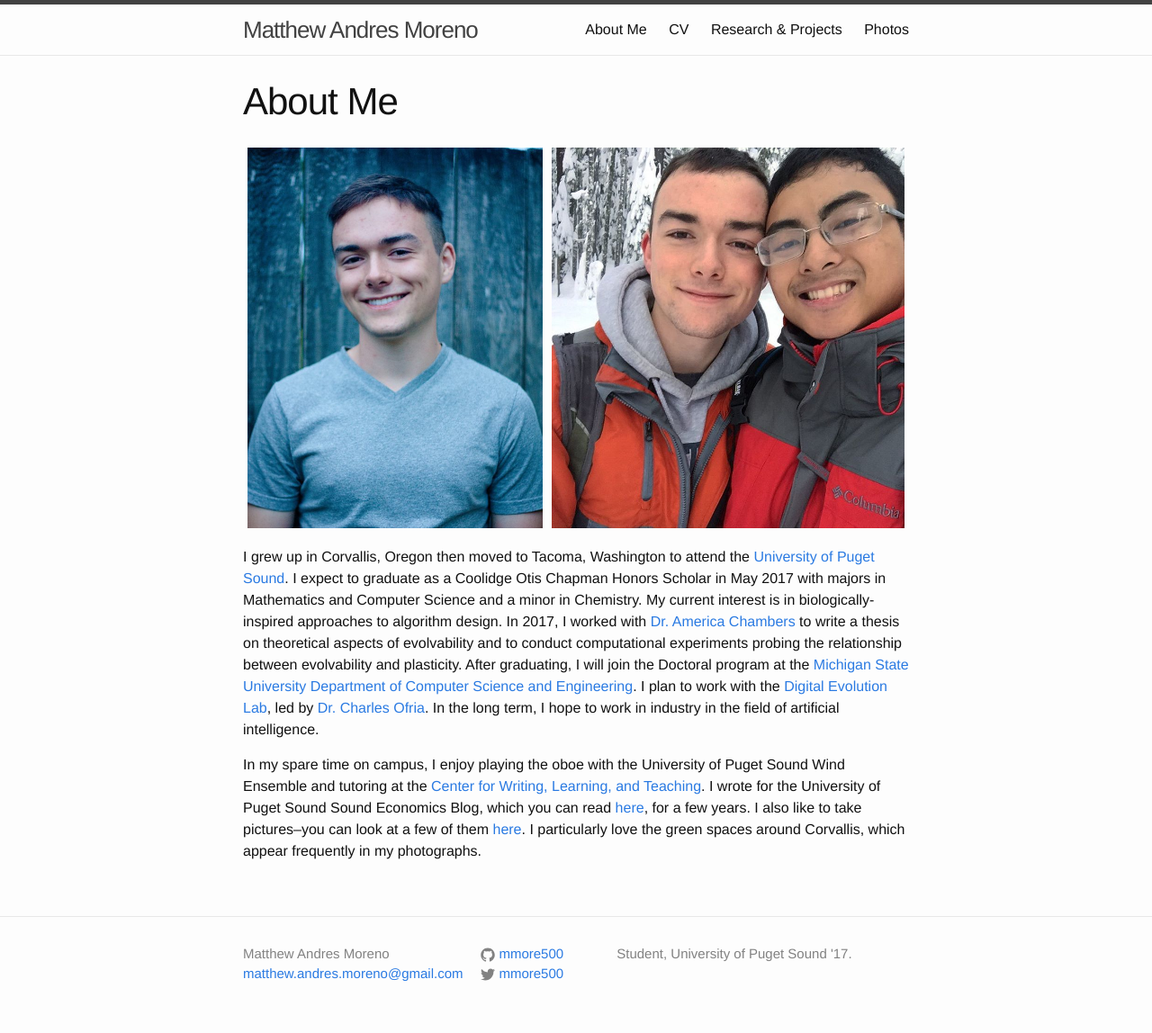
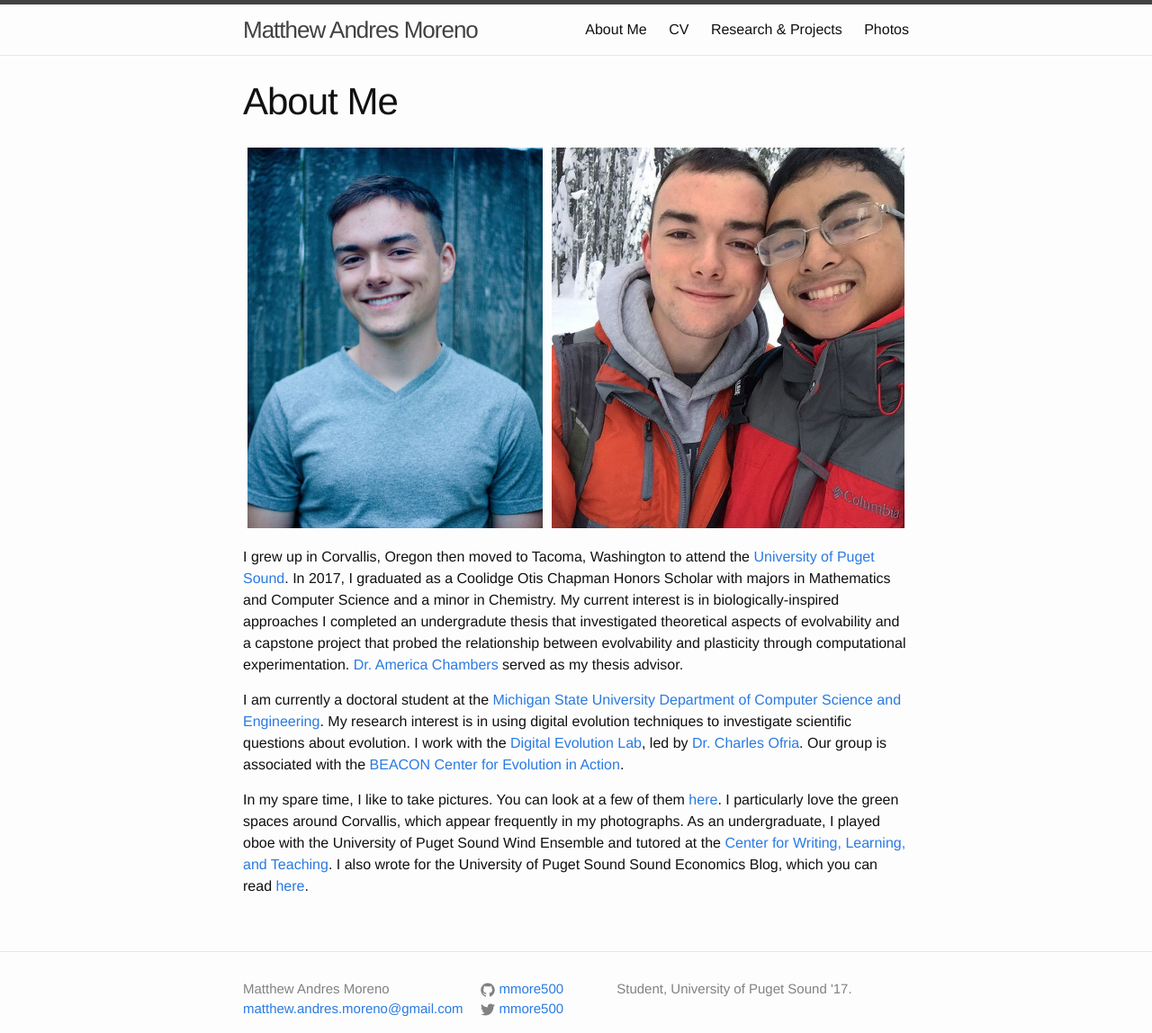
Before and after one commit to mmore500/mmore500.github.io, a Jekyll site: the page built from about.md, in a window 1280 px wide. Shown: the whole page at 90% size. Built offline with Jekyll 4.4.1, drawn with Linux system fonts in a browser that asks for light colours; before the commit the page ends 1109 px from its top, so only the background shows below that.

Commit message:
Update about me text

```diff
--- a/about.md
+++ b/about.md
@@ -41,15 +41,17 @@ permalink: /about/
 
 
 I grew up in Corvallis, Oregon then moved to Tacoma, Washington to attend the [University of Puget Sound](https://www.pugetsound.edu/).
-I expect to graduate as a Coolidge Otis Chapman Honors Scholar in May 2017 with majors in Mathematics and Computer Science and a minor in Chemistry.
+In 2017, I graduated as a Coolidge Otis Chapman Honors Scholar with majors in Mathematics and Computer Science and a minor in Chemistry.
 My current interest is in biologically-inspired approaches
-to algorithm design.
-In 2017, I worked with [Dr. America Chambers](http://mathcs.pugetsound.edu/~alchambers/) to write a thesis on theoretical aspects of evolvability and to conduct computational experiments probing the relationship between evolvability and plasticity.
-After graduating, I will join the Doctoral program at the [Michigan State University](https://msu.edu/) [Department of Computer Science and Engineering](http://www.cse.msu.edu/).
-I plan to work with the [Digital Evolution Lab](http://devolab.msu.edu/), led by [Dr. Charles Ofria](http://www.ofria.com/).
-In the long term, I hope to work in industry in the field of artificial intelligence.
+I completed an undergradute thesis that investigated theoretical aspects of evolvability and a capstone project that probed the relationship between evolvability and plasticity through computational experimentation.
+[Dr. America Chambers](http://mathcs.pugetsound.edu/~alchambers/) served as my thesis advisor.
 
-In my spare time on campus, I enjoy playing the oboe with the University of Puget Sound Wind Ensemble and tutoring at the [Center for Writing, Learning, and Teaching](https://www.pugetsound.edu/cwlt).
-I wrote for the University of Puget Sound Sound Economics Blog, which you can read [here](https://blogs.pugetsound.edu/econ/), for a few years.
-I also like to take pictures--you can look at a few of them [here](http://mmore500.tumblr.com).
-I particularly love the green spaces around Corvallis, which appear frequently in my photographs.
+I am currently a doctoral student at the [Michigan State University](https://msu.edu/) [Department of Computer Science and Engineering](http://www.cse.msu.edu/).
+My research interest is in using digital evolution techniques to investigate scientific questions about evolution.
+I work with the [Digital Evolution Lab](http://devolab.msu.edu/), led by [Dr. Charles Ofria](http://www.ofria.com/).
+Our group is associated with the [BEACON Center for Evolution in Action](http://beacon-center.org/).
+
+In my spare time, I like to take pictures.
+You can look at a few of them [here](http://mmore500.tumblr.com).
+I particularly love the green spaces around Corvallis, which appear frequently in my photographs. As an undergraduate, I played oboe with the University of Puget Sound Wind Ensemble and tutored at the [Center for Writing, Learning, and Teaching](https://www.pugetsound.edu/cwlt).
+I also wrote for the University of Puget Sound Sound Economics Blog, which you can read [here](https://blogs.pugetsound.edu/econ/).
```
